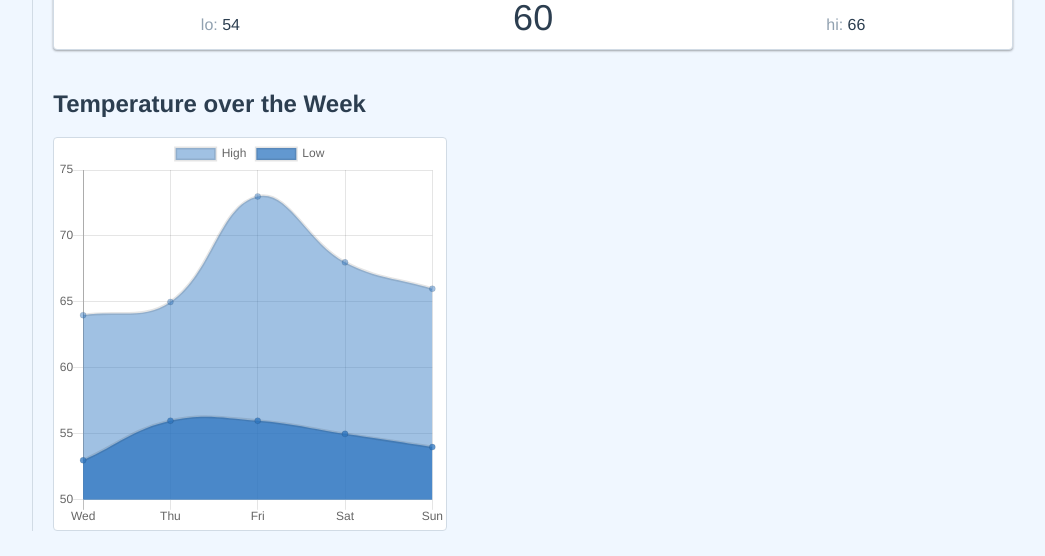
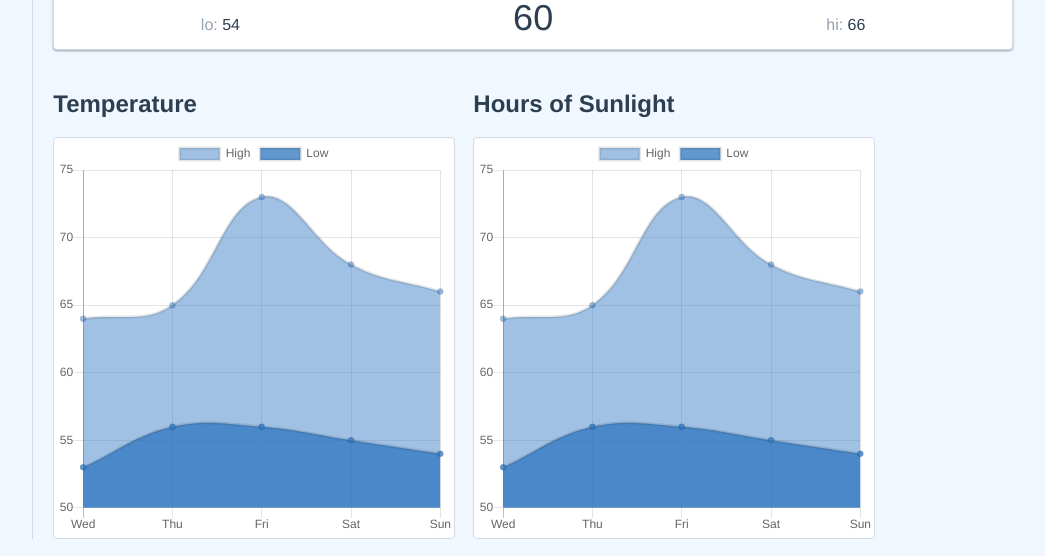
Before and after one commit to nick-barth/nick-barth-braingineers, a Vue app: page /#/ in a window 1280 px wide. Shown: the part 1420-1976 px from the top of the page, without its empty margins (199-1244 px from the left). Built offline with nearby package versions, Linux system fonts and the light colour scheme.

Commit message:
making multiple graphs work on desktop

```diff
--- a/src/App.vue
+++ b/src/App.vue
@@ -1,6 +1,8 @@
 <template>
   <div id="app">
-    <h1>The Weather</h1>
+    <h1>
+      <a href="/">The Weather</a>
+    </h1>
     <router-view/>
   </div>
 </template>
--- a/src/components/BgLineChart/index.js
+++ b/src/components/BgLineChart/index.js
@@ -1,17 +1,10 @@
-import { Line } from "vue-chartjs";
-
+import { Line, mixins } from "vue-chartjs";
+const { reactiveProp } = mixins;
 export default {
   extends: Line,
-  props: {
-    chartdata: {
-      type: Object,
-      default: null
-    },
-    options: {
-      type: Object
-    }
-  },
+  mixins: [reactiveProp],
+  props: ["options"],
   mounted() {
-    this.renderChart(this.chartdata, this.options);
+    this.renderChart(this.chartData, this.options);
   }
 };
--- a/src/views/About.vue
+++ /dev/null
@@ -1,5 +0,0 @@
-<template>
-  <div class="about">
-    <h1>This is an about page</h1>
-  </div>
-</template>
--- a/src/views/Day/index.vue
+++ b/src/views/Day/index.vue
@@ -12,10 +12,11 @@
           ></bg-select>
         </div>
         <bg-line-chart
-          :chartdata="chartData"
+          :chartData="chartData"
           :options="{responsive: true, maintainAspectRatio: false}"
         />
       </div>
+      <bg-loader :dark="true" v-else/>
     </div>
   </div>
 </template>
@@ -32,6 +33,7 @@ import BgSelect from "@/components/BgSelect";
 import BgButton from "@/components/BgButton";
 import BgInput from "@/components/BgInput";
 import BgCard from "@/components/BgCard";
+import BgLoader from "@/components/BgLoader";
 import BgLineChart from "@/components/BgLineChart";
 
 import forcastData from "../../forcastSingle.json";
@@ -43,7 +45,8 @@ export default {
     BgSelect,
     BgInput,
     BgCard,
-    BgLineChart
+    BgLineChart,
+    BgLoader
   },
   data: function() {
     return {
--- a/src/views/Home/index.vue
+++ b/src/views/Home/index.vue
@@ -21,9 +21,19 @@
           v-for="forecast in this.forecasts"
         ></bg-card>
       </div>
-      <h2>Temperature over the Week</h2>
-      <div class="Home__chart">
-        <bg-line-chart :chartdata="chartData" :options="{responsive: true}"/>
+      <div class="Home__charts">
+        <div class="Home__chart-container">
+          <h2>Temperature</h2>
+          <div class="Home__chart">
+            <bg-line-chart :chartData="chartData" :options="{responsive: true}"/>
+          </div>
+        </div>
+        <div class="Home__chart-container">
+          <h2>Hours of Sunlight</h2>
+          <div class="Home__chart">
+            <bg-line-chart :chartData="chartData" :options="{responsive: true}"/>
+          </div>
+        </div>
       </div>
     </div>
     <div v-else class="Home__please-search">Please search for a location</div>
@@ -72,6 +82,7 @@ export default {
     this.locationKey = 222;
     this.forecasts = forcastData.DailyForecasts;
     this.headline = forcastData.Headline.Text;
+    console.log(this.forecasts);
 
     this.chartData = {
       labels: this.forecasts.map(day => {
--- a/src/views/Home/styles.css
+++ b/src/views/Home/styles.css
@@ -12,6 +12,17 @@
 
 .Home__forecast:nth-last-child() {
   margin-right: 0;
+}
+
+.Home__charts {
+  display: flex;
+  flex-direction: column;
+  justify-content: space-between;
+}
+
+.Home__chart-container {
+  max-width: 400px;
+  position: relative;
 }
 
 .Home__chart {
@@ -51,14 +62,17 @@
     padding: 0 20px;
   }
 
+  .Home__charts {
+    flex-direction: row;
+    justify-content: flex-start;
+  }
+
+  .Home__chart-container {
+    margin-right: 20px;
+    width: 45%;
+  }
+
   .Home__forecast > * {
     margin-right: 20px;
   }
-
-  .Home__chart {
-    width: 40%;
-    border-radius: var(--bg-border-radius);
-    border: 1px solid var(--bg-color-gray-light);
-    background-color: white;
-  }
 }
```
